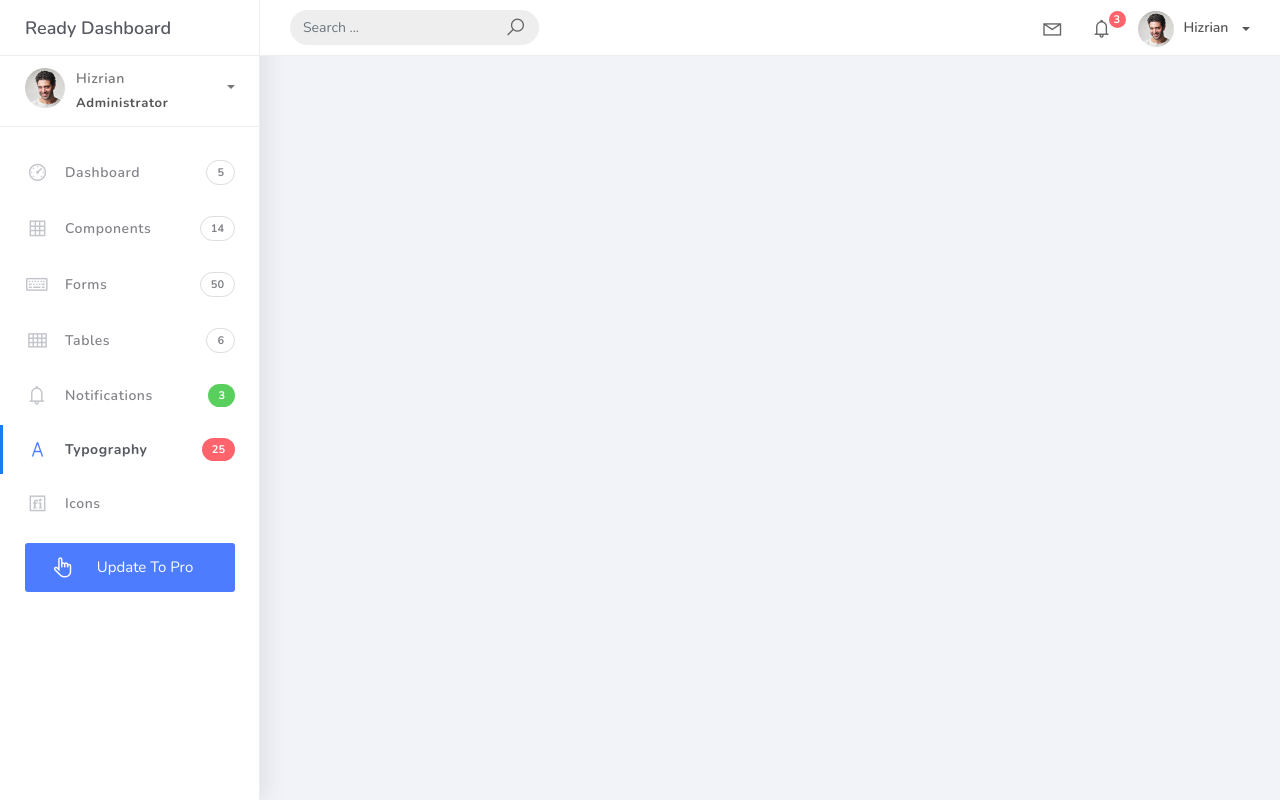
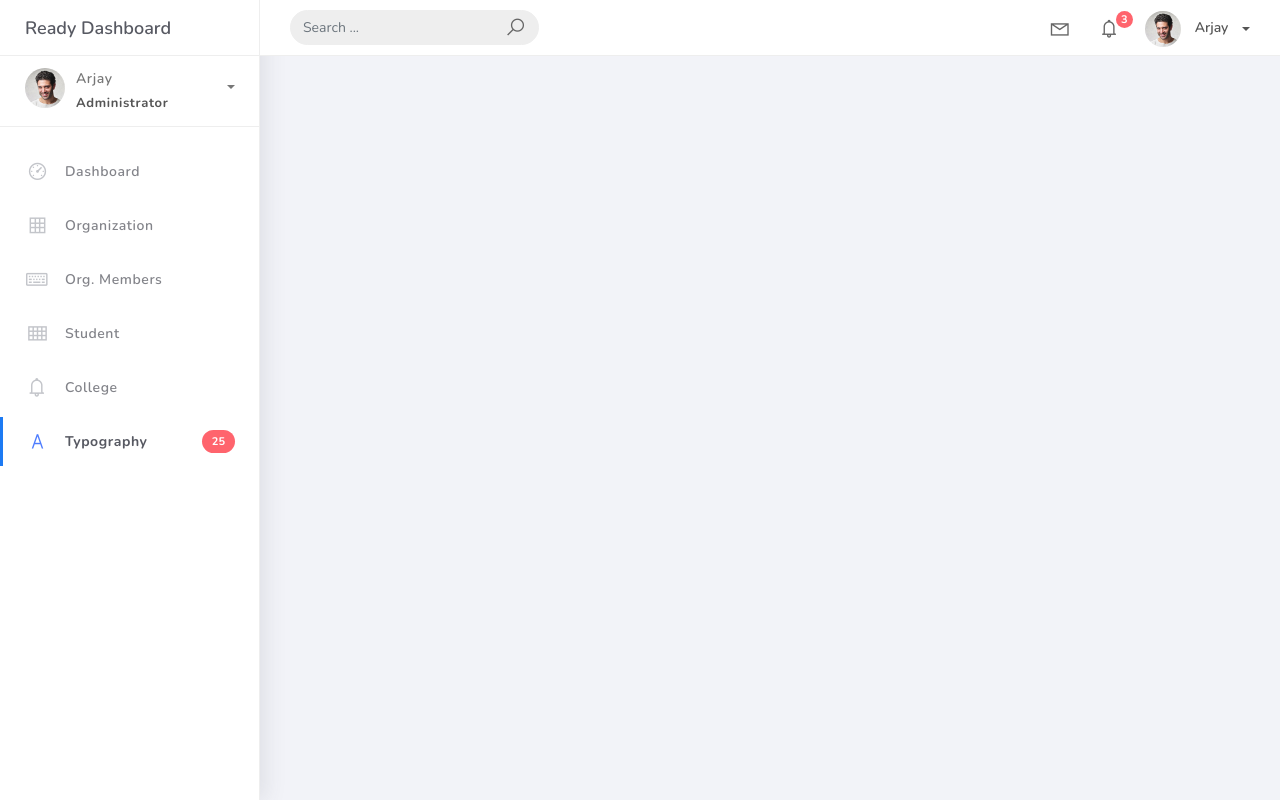
Before and after one commit to Arjay1412/PSUSphere, a Django app: template projectsite/templates/base.html in a window 1280 px wide. Run offline with Django 5.2, Linux system fonts and the light colour scheme; the template is opened without the code that fills it, so the values that code supplies are empty; some libraries are stand-ins or nearby versions.

Commit message:
Load Profile Image & Menu

```diff
--- a/projectsite/templates/base.html
+++ b/projectsite/templates/base.html
@@ -104,13 +104,15 @@
 							</ul>
 						</li>
 						<li class="nav-item dropdown">
-							<a class="dropdown-toggle profile-pic" data-toggle="dropdown" href="#" aria-expanded="false"> <img src="../assets/img/profile.jpg" alt="user-img" width="36" class="img-circle"><span >Hizrian</span></span> </a>
+							<a class="dropdown-toggle profile-pic" data-toggle="dropdown" href="#" aria-expanded="false">
+                                <img src="{% static 'img/profile.jpg' %}" alt="user-img" width="36" class="img-circle">
+                                <span >Arjay</span></span> </a>
 							<ul class="dropdown-menu dropdown-user">
 								<li>
 									<div class="user-box">
-										<div class="u-img"><img src="../assets/img/profile.jpg" alt="user"></div>
+										<div class="u-img"><img src="{% static 'img/profile.jpg' %}" alt="user"></div>
 										<div class="u-text">
-											<h4>Hizrian</h4>
+											<h4>Arjay</h4>
 											<p class="text-muted">hello@themekita.com</p><a href="profile.html" class="btn btn-rounded btn-danger btn-sm">View Profile</a></div>
 										</div>
 									</li>
@@ -133,12 +135,12 @@
 				<div class="scrollbar-inner sidebar-wrapper">
 					<div class="user">
 						<div class="photo">
-							<img src="../assets/img/profile.jpg">
+							<img src="{% static 'img/profile.jpg' %}">
 						</div>
 						<div class="info">
 							<a class="" data-toggle="collapse" href="#collapseExample" aria-expanded="true">
 								<span>
-									Hizrian
+									Arjay
 									<span class="user-level">Administrator</span>
 									<span class="caret"></span>
 								</span>
@@ -171,35 +173,30 @@
 							<a href="index.html">
 								<i class="la la-dashboard"></i>
 								<p>Dashboard</p>
-								<span class="badge badge-count">5</span>
 							</a>
 						</li>
 						<li class="nav-item">
 							<a href="components.html">
 								<i class="la la-table"></i>
-								<p>Components</p>
-								<span class="badge badge-count">14</span>
+                                <p>Organization</p>
 							</a>
 						</li>
 						<li class="nav-item">
 							<a href="forms.html">
 								<i class="la la-keyboard-o"></i>
-								<p>Forms</p>
-								<span class="badge badge-count">50</span>
+								<p>Org. Members</p>
 							</a>
 						</li>
 						<li class="nav-item">
 							<a href="tables.html">
 								<i class="la la-th"></i>
-								<p>Tables</p>
-								<span class="badge badge-count">6</span>
+								<p>Student</p>
 							</a>
 						</li>
 						<li class="nav-item">
 							<a href="notifications.html">
 								<i class="la la-bell"></i>
-								<p>Notifications</p>
-								<span class="badge badge-success">3</span>
+								<p>College</p>
 							</a>
 						</li>
 						<li class="nav-item active">
@@ -208,18 +205,6 @@
 								<p>Typography</p>
 								<span class="badge badge-danger">25</span>
 							</a>
-						</li>
-						<li class="nav-item">
-							<a href="icons.html">
-								<i class="la la-fonticons"></i>
-								<p>Icons</p>
-							</a>
-						</li>
-						<li class="nav-item update-pro">
-							<button  data-toggle="modal" data-target="#modalUpdate">
-								<i class="la la-hand-pointer-o"></i>
-								<p>Update To Pro</p>
-							</button>
 						</li>
 					</ul>
 				</div>
```
